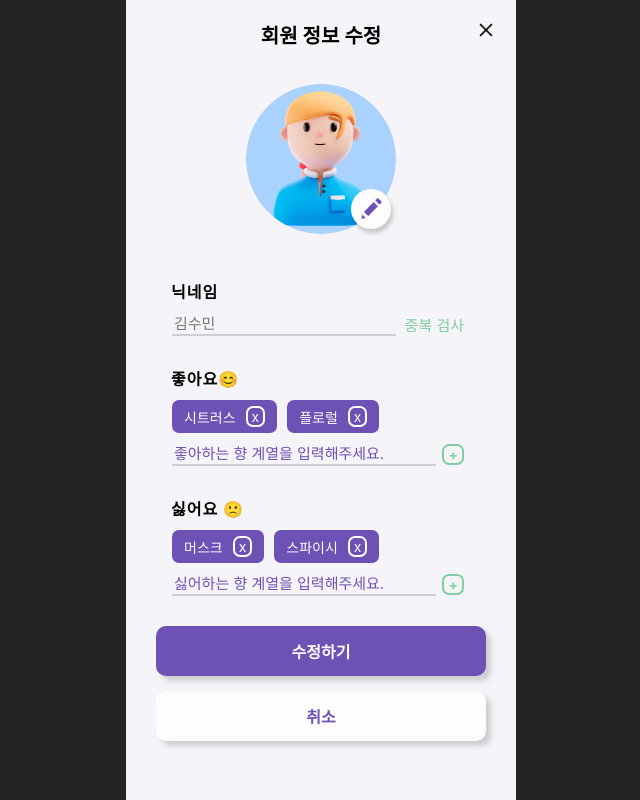
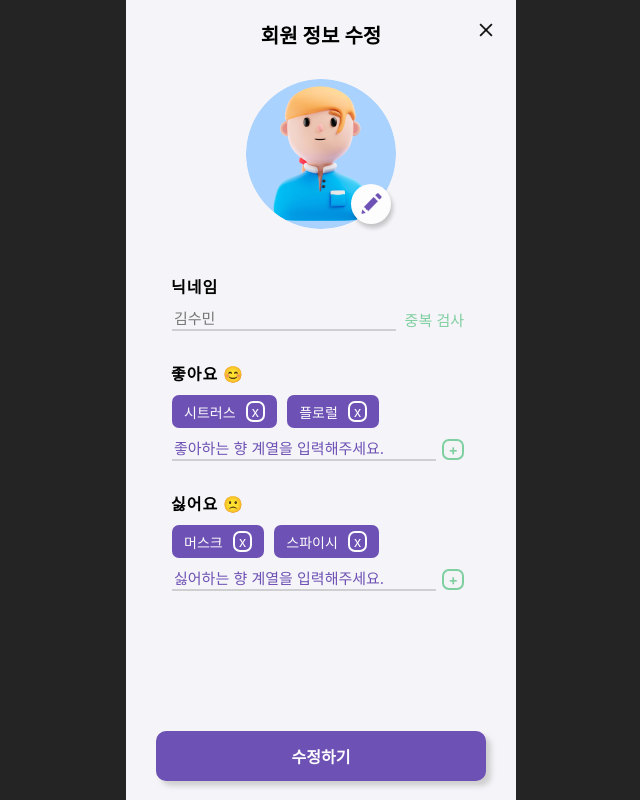
Before and after one commit to tjdwnsmm/decalcomanie, a React (Vite) app in the folder client/: page /profile-update in a window 1280 px wide. Shown: the whole page, without its empty margins (319-959 px from the left). Built offline with nearby package versions, Linux system fonts and the light colour scheme; a web font is replaced by a local one.

Commit message:
[S09P12A708-243 #15] style: 상단 탭, 수정 버튼 고정

```diff
--- a/client/src/pages/MyPage/ProfileUpdate.tsx
+++ b/client/src/pages/MyPage/ProfileUpdate.tsx
@@ -22,11 +22,15 @@ const user: ProfileUpdateInfo = {
 };
 
 const PageName = styled.div`
+  background-color: var(--background-color);
   text-align: center;
   font-size: 20px;
   font-weight: 600;
-  padding: 20px;
-  position: relative;
+  padding: 20px 0 10px 0;
+  position: fixed;
+  top: 0;
+  left: 0;
+  right: 0;
   z-index: 1;
 `;
 
@@ -72,6 +76,11 @@ const UserInfoName = styled.div`
   letter-spacing: 1px;
 `;
 
+const FixedPostButton = styled(PostButton)`
+  position: absolute;
+  bottom: 4px;
+`;
+
 const ProfileUpdate = () => {
   const handleCancel = () => {
     window.location.href = '/mypage';
@@ -79,8 +88,10 @@ const ProfileUpdate = () => {
 
   return (
     <Main>
-      <PageName>회원 정보 수정</PageName>
-      <CancleBtn onClick={handleCancel}><CloseSvg/></CancleBtn>
+      <MarginFrame margin="64px">
+        <PageName>회원 정보 수정</PageName>
+        <CancleBtn onClick={handleCancel}><CloseSvg/></CancleBtn>
+      </MarginFrame>
       <Profile>
         <ProfileImg src={user.img} alt="프로필 사진" />
         <ImgModiBox><img src="src/assets/img/pencil-float.png" width="26" height="26"/></ImgModiBox>
@@ -93,7 +104,7 @@ const ProfileUpdate = () => {
       </MarginFrame>
       <MarginFrame margin="30px 40px">
         <UserInfoName>
-          좋아요😊
+          좋아요 😊
         </UserInfoName>
         <ScentModi scents={user.favorite} fav="좋아하는"/>
       </MarginFrame>
@@ -103,8 +114,8 @@ const ProfileUpdate = () => {
         </UserInfoName>
         <ScentModi scents={user.hate} fav="싫어하는"/>
       </MarginFrame>
-      <PostButton>수정하기</PostButton>
-      <CancleButton onClick={handleCancel}>취소</CancleButton>
+      <FixedPostButton>수정하기</FixedPostButton>
+      {/* <CancleButton onClick={handleCancel}>취소</CancleButton> */}
     </Main>
   );
 };
```
